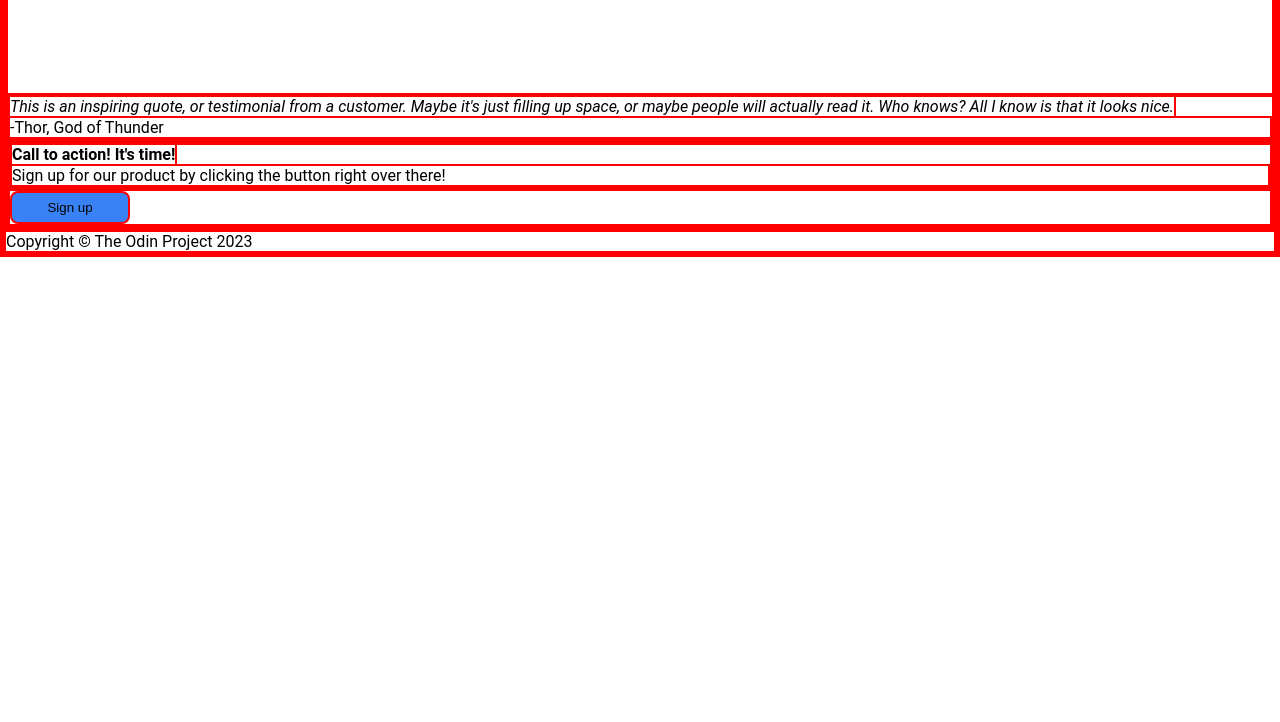
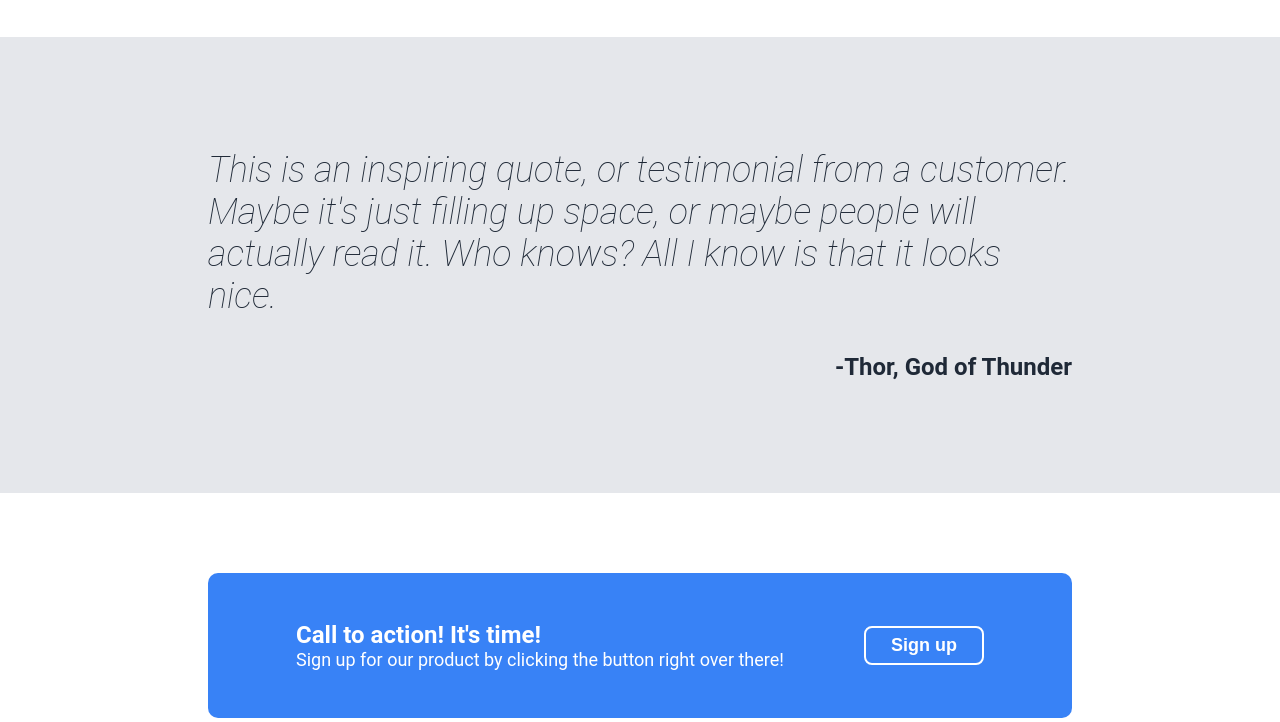
Before and after one commit to Rango1996/Landing-Page, a plain HTML site: page index.html in a window 1280 px wide. Shown: the part 925-1647 px from the top of the page. Before the commit the page ends 1182 px from the top, so only its background shows below. Drawn offline with Linux system fonts and the light colour scheme.

Commit message:
listo, all done. I think.

```diff
--- a/index.html
+++ b/index.html
@@ -62,6 +62,7 @@
     </section>
 
 <section class="call-to-action">
+    <div class="container">
     <div class="left">
         <strong>Call to action! It's time!</strong>
         <p>Sign up for our product by clicking the button right over there!</p>
@@ -69,6 +70,7 @@
     <div class="right">
         <button class="secondary">Sign up</button>
     </div>
+</div>
 </section>
 
 </main>
--- a/style.css
+++ b/style.css
@@ -1,7 +1,6 @@
 * {
     margin: 0;
     padding: 0;
-    border: 2px solid red;
 }
 
 body {
@@ -134,6 +133,73 @@ button {
 
 /* Quote Section */
 
+.quote {
+    display:flex;
+    flex-direction: column;
+    justify-content: center;
+    background-color: #e5e7eb;
+    padding: 7em 13em;
+}
+
+.quote em {
+    font-size: 36px;
+    font-weight:100;
+    color:#1f2937;
+    padding-bottom: 1em;
+}
+
+.quote p{
+    display: flex;
+    font-weight: bolder;
+    font-size: 24px;
+    color: #1f2937;
+    align-self: flex-end;
+}
+
 /* CTA */
 
+.call-to-action {
+    display: flex;
+    justify-content: center;
+    align-items: center;
+    padding: 5em 13em;
+}
+
+.call-to-action .container {
+    display: flex;
+    justify-content: space-around;
+    align-items: center;
+    background-color: #3882F6;
+    padding:3em;
+    width:100%;
+    border-radius:10px;
+}
+
+.call-to-action .container button {
+    border:2px solid #fff;
+    color:#fff;
+    font-size: 18px;
+    font-weight: bolder;
+}
+
+.call-to-action strong {
+    font-size: 24px;
+    color: #fff;
+}
+
+.call-to-action p {
+    color:#fff;
+    font-size:18px;
+}
+
+
 /* Footer */
+
+footer {
+    background-color: #1f2937;
+    color:#fff;
+    display: flex;
+    justify-content: center;
+    align-items: center;
+    padding:2em 0em;
+}
```
